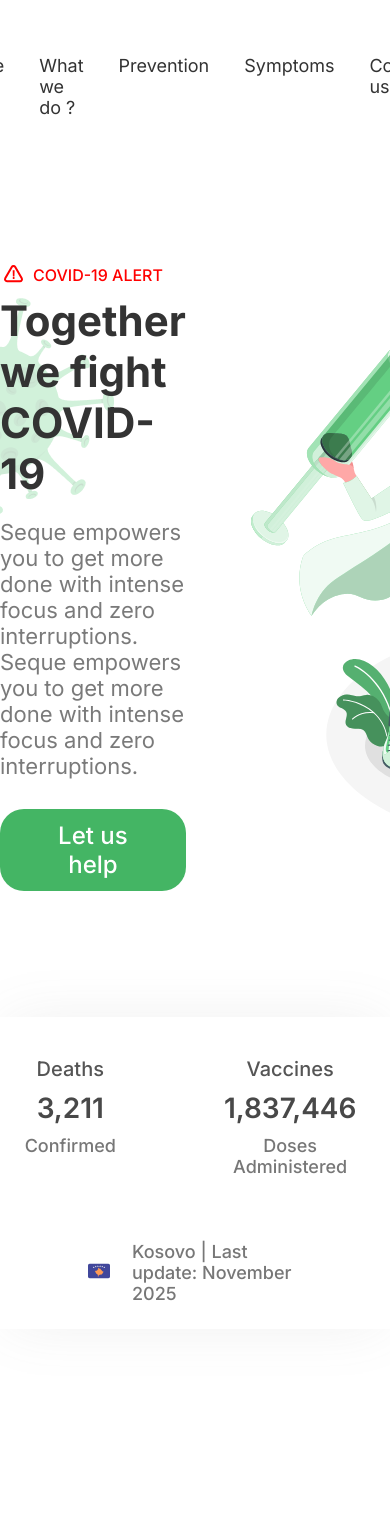
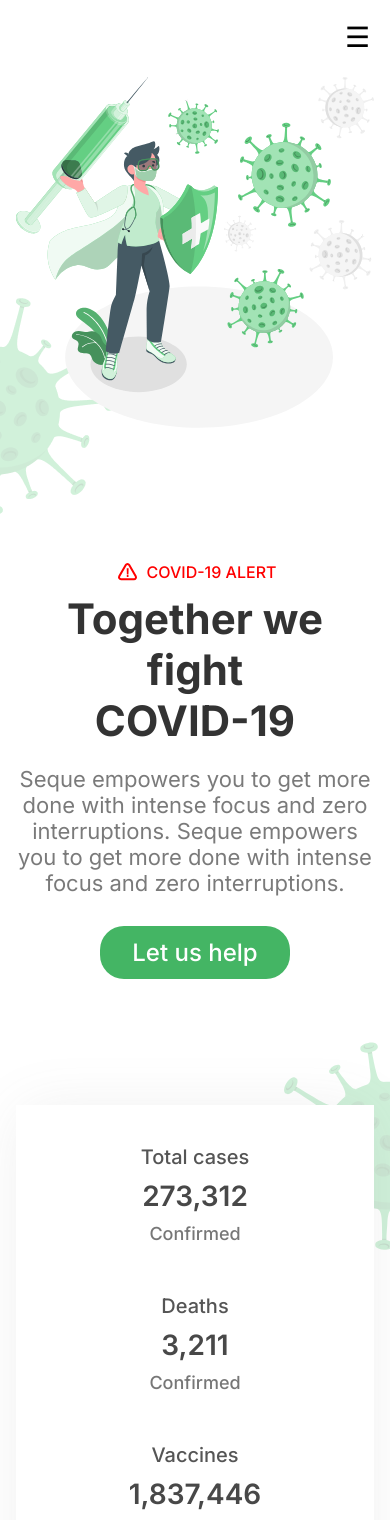
Before and after one commit to besnik26/landing-page-covid, a React (Vite) app: page / in a window 390 px wide. Shown: the top 1520 px of the page. Built offline with nearby package versions, Linux system fonts and the light colour scheme.

Commit message:
minor changes

```diff
--- a/src/App.css
+++ b/src/App.css
@@ -40,3 +40,9 @@
     max-width: 1168px;
     z-index: 2;
 }
+
+@media (max-width: 768px) {
+    .container{
+        padding: 0 16px;
+    }
+}
--- a/src/components/hero/Hero.css
+++ b/src/components/hero/Hero.css
@@ -1,12 +1,15 @@
 .hero{
     margin-top: 77px;
     display: flex;
+    flex-direction: row;
     align-items: center;
     gap: 65px;
 
 }
 .alert-div{
     display: flex;
+    width: 100%;
+    justify-content: start;
     align-items: center;
     column-gap: 6px;
     margin-bottom: 2px;
@@ -14,6 +17,8 @@
 
 .hero-description{
     margin: 61px 0px;
+    text-align: start;
+    /* max-width: 540px; */
 }
 h1{
     margin-bottom: 20px;
@@ -25,7 +30,10 @@ h1{
 .hero-img{
     max-width: 548px;
     max-height: 536px;
+    width: 100%;
 }
+
+
 
 .hero-btn{
     padding: 12px 32px;
@@ -37,3 +45,28 @@ h1{
     border: none;
     cursor: pointer;
 }
+
+
+
+@media (max-width: 768px) {
+
+    .hero{
+        flex-direction: column-reverse;
+
+    }
+    .alert-div{
+        justify-content: center;
+    }
+
+    .hero-img{
+        max-width: none;
+        width: 100%;
+    }
+
+    .hero-description{
+        text-align: center;
+    }
+
+
+
+}
--- a/src/components/hero/Hero.jsx
+++ b/src/components/hero/Hero.jsx
@@ -18,9 +18,8 @@ function Hero() {
                 <button className="hero-btn">Let us help</button>
             </div>
 
-            <div className="hero-img">
-                <img src="/hero-img.svg" alt="hero-doctor-image" />
-            </div>
+
+                <img src="/hero-img.svg" alt="hero-doctor-image" className="hero-img" />
         </div>
     )
 }
--- a/src/components/navbar/Navbar.css
+++ b/src/components/navbar/Navbar.css
@@ -1,27 +1,84 @@
-.navbar{
+.navbar {
   width: 100%;
   display: flex;
   justify-content: center;
   column-gap: 35px;
   margin-top: 55px;
 }
-h4{
+h4 {
   position: relative;
   transition: 0.2s;
 }
-h4:hover{
+h4:hover {
   cursor: pointer;
-    color: #44B564;
+  color: #44b564;
 }
-h4:hover:after{
+h4:hover:after {
   content: "";
   position: absolute;
   width: 6px;
   height: 6px;
   border-radius: 50%;
-    background-color: #44B564;
+  background-color: #44b564;
   left: 50%;
   transform: translateX(-50%);
   bottom: -11px;
+}
 
+.hamburger {
+  display: none;
 }
+
+@media (max-width: 768px) {
+  .hamburger {
+    display: block;
+    position: fixed;
+    top: 20px;
+    right: 20px;
+    z-index: 1001;
+    font-size: 28px;
+    background: none;
+    border: none;
+    cursor: pointer;
+  }
+
+  .navbar {
+    position: fixed;
+    top: 0;
+    right: -250px;
+    width: 250px;
+    height: 100vh;
+    background: white;
+    flex-direction: column;
+    justify-content: flex-start;
+    align-items: center;
+    padding-top: 80px;
+    row-gap: 30px;
+    margin-top: 0;
+    transition: right 0.3s ease;
+    z-index: 1000;
+  }
+
+  .navbar.open {
+    right: 0;
+  }
+
+  .overlay {
+    position: fixed;
+    inset: 0;
+    background: rgba(0, 0, 0, 0.4);
+    z-index: 999;
+  }
+
+  h4:hover:after {
+    content: none;
+    position: absolute;
+    width: 6px;
+    height: 6px;
+    border-radius: 50%;
+    background-color: #44b564;
+    left: 50%;
+    transform: translateX(-50%);
+    bottom: -11px;
+  }
+}
--- a/src/components/navbar/Navbar.jsx
+++ b/src/components/navbar/Navbar.jsx
@@ -1,18 +1,36 @@
 import './Navbar.css'
+import { useState } from 'react'
+
+
 
 function Navbar() {
-    return (
-        <div className="navbar">
+  const [isOpen, setIsOpen] = useState(false);
 
-            <h4>Home</h4>
-            <h4>What we do ?</h4>
-            <h4>Prevention</h4>
-            <h4>Symptoms</h4>
-            <h4>Contact us</h4>
+  return (
+    <>
+      <button
+        className="hamburger"
+        onClick={() => setIsOpen(!isOpen)}
+      >
+        ☰
+      </button>
 
+      <div className={`navbar ${isOpen ? "open" : ""}`}>
+        <h4 onClick={() => setIsOpen(false)}>Home</h4>
+        <h4 onClick={() => setIsOpen(false)}>What we do ?</h4>
+        <h4 onClick={() => setIsOpen(false)}>Prevention</h4>
+        <h4 onClick={() => setIsOpen(false)}>Symptoms</h4>
+        <h4 onClick={() => setIsOpen(false)}>Contact us</h4>
+      </div>
 
-        </div>
-    )
+      {isOpen && (
+        <div
+          className="overlay"
+          onClick={() => setIsOpen(false)}
+        />
+      )}
+    </>
+  );
 }
 
-export default Navbar
+export default Navbar;
--- a/src/components/stats/Stats.css
+++ b/src/components/stats/Stats.css
@@ -12,6 +12,7 @@
 }
 .stats{
     display: flex;
+    flex-direction: row;
     justify-content: center;
     column-gap: 108px;
     margin-bottom: 43px;
@@ -34,6 +35,18 @@
 
 .location{
     display: flex;
+    flex-direction: row;
     align-items: center;
     column-gap: 22px;
 }
+
+@media (max-width: 768px) {
+    .stats{
+        flex-direction: column;
+        row-gap: 50px;
+    }
+    .location{
+        flex-direction: column;
+        text-align: center;
+    }
+}
```
Lines whose indentation alone changed are shown as unchanged.
